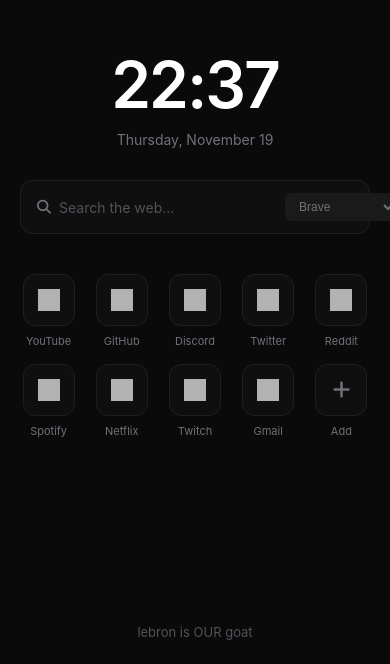
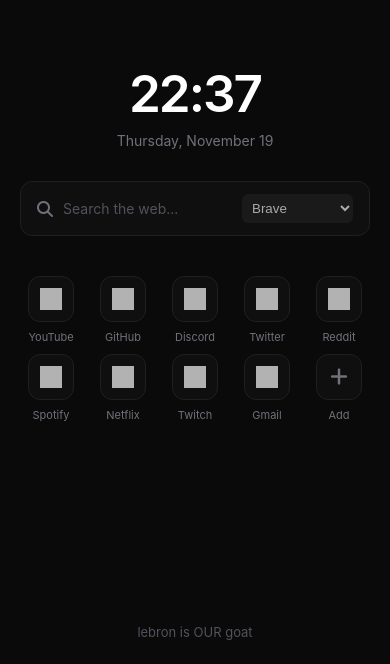
Before and after one commit to fiwe2/miniature-fiesta, a plain HTML site: page NT.html in a window 390 px wide. Shown: the part 180-844 px from the top of the page. Drawn offline with Linux system fonts and the light colour scheme; grey boxes are pictures that could not be loaded.

Commit message:
Enhance responsiveness and update shortcuts functionality
Added viewport meta tag and adjusted styles for better responsiveness. Updated search input and shortcuts rendering logic.

```diff
--- a/NT.html
+++ b/NT.html
@@ -1,10 +1,12 @@
+
 <!DOCTYPE html>
 <html lang="en">
-
 <head>
   <meta charset="UTF-8">
+  <meta name="viewport" content="width=device-width, initial-scale=1">
   <title>New Tab</title>
   <link rel="stylesheet" href="https://cdnjs.cloudflare.com/ajax/libs/font-awesome/6.4.0/css/all.min.css">
+
   <style>
     * {
       box-sizing: border-box;
@@ -13,7 +15,7 @@
     }
 
     body {
-      font-family: 'Inter', system-ui, sans-serif;
+      font-family: Inter, system-ui, sans-serif;
       background: #0a0a0a;
       color: #e4e4e7;
       min-height: 100vh;
@@ -27,43 +29,42 @@
     .clock {
       font-size: 4rem;
       font-weight: 600;
+      color: white;
       letter-spacing: -2px;
-      margin-bottom: 8px;
-      color: #ffffff;
     }
 
     .date {
+      color: #71717a;
       font-size: 14px;
-      color: #71717a;
-      margin-bottom: 32px;
+      margin: 8px 0 32px;
     }
 
     .search-box {
       display: flex;
       align-items: center;
-      gap: 8px;
+      gap: 10px;
+      width: 100%;
+      max-width: 500px;
+      padding: 12px 16px;
+      margin-bottom: 40px;
       background: #0f0f0f;
       border: 1px solid #1f1f1f;
       border-radius: 12px;
-      padding: 12px 16px;
-      width: 100%;
-      max-width: 500px;
-      margin-bottom: 40px;
     }
 
     .search-box i {
       color: #71717a;
-      font-size: 14px;
     }
 
     .search-box input {
       flex: 1;
-      background: transparent;
+      min-width: 0;
+      background: none;
       border: none;
       outline: none;
-      color: #e4e4e7;
+      color: white;
+      font: inherit;
       font-size: 14px;
-      font-family: inherit;
     }
 
     .search-box input::placeholder {
@@ -74,19 +75,17 @@
       background: #1a1a1a;
       border: none;
       border-radius: 6px;
-      color: #71717a;
-      padding: 6px 10px;
-      font-size: 12px;
+      padding: 6px;
+      color: #aaa;
       cursor: pointer;
-      outline: none;
     }
 
     .shortcuts {
       display: grid;
       grid-template-columns: repeat(5, 1fr);
       gap: 16px;
+      width: 100%;
       max-width: 500px;
-      width: 100%;
     }
 
     .shortcut {
@@ -94,20 +93,20 @@
       flex-direction: column;
       align-items: center;
       gap: 8px;
+      cursor: pointer;
       text-decoration: none;
-      cursor: pointer;
     }
 
     .shortcut-icon {
+      display: flex;
+      align-items: center;
+      justify-content: center;
       width: 52px;
       height: 52px;
       background: #0f0f0f;
       border: 1px solid #1f1f1f;
       border-radius: 12px;
-      display: flex;
-      align-items: center;
-      justify-content: center;
-      transition: all 0.15s;
+      transition: .15s;
     }
 
     .shortcut:hover .shortcut-icon {
@@ -118,45 +117,44 @@
     .shortcut-icon img {
       width: 22px;
       height: 22px;
-      filter: brightness(0) invert(0.7);
+      filter: brightness(0) invert(.7);
     }
 
     .shortcut-icon i {
+      color: #71717a;
       font-size: 20px;
-      color: #71717a;
     }
 
     .shortcut-label {
-      font-size: 11px;
-      color: #71717a;
-      text-align: center;
-      max-width: 60px;
+      max-width: 65px;
       overflow: hidden;
       text-overflow: ellipsis;
       white-space: nowrap;
+      color: #71717a;
+      font-size: 11px;
     }
 
     .shortcut:hover .shortcut-label {
-      color: #e4e4e7;
+      color: white;
     }
 
     .quote {
       position: fixed;
       bottom: 24px;
+      max-width: 400px;
+      color: #52525b;
       font-size: 13px;
-      color: #52525b;
-      max-width: 400px;
       text-align: center;
     }
 
     .loader {
+      display: none;
       position: fixed;
       inset: 0;
-      background: rgba(0, 0, 0, 0.9);
-      display: none;
+      z-index: 100;
       align-items: center;
       justify-content: center;
-      z-index: 100;
+      background: rgba(0, 0, 0, .9);
     }
 
     .loader.show {
@@ -167,20 +165,25 @@
       width: 32px;
       height: 32px;
       border: 2px solid #1f1f1f;
-      border-top-color: #ffffff;
+      border-top-color: white;
       border-radius: 50%;
-      animation: spin 0.8s linear infinite;
+      animation: spin .8s linear infinite;
     }
 
     @keyframes spin {
-      to {
-        transform: rotate(360deg);
-      }
+      to { transform: rotate(360deg); }
+    }
+
+    @media (max-width: 420px) {
+      .clock { font-size: 3.2rem; }
+      .shortcuts { gap: 10px; }
+      .shortcut-icon { width: 46px; height: 46px; }
     }
   </style>
 </head>
 
 <body>
+
   <div class="loader" id="loader">
     <div class="spinner"></div>
   </div>
@@ -190,7 +193,8 @@
 
   <form class="search-box" id="searchForm">
     <i class="fa-solid fa-magnifying-glass"></i>
-    <input type="text" id="searchInput" placeholder="Search the web..." autocomplete="off">
+    <input id="searchInput" placeholder="Search the web..." autocomplete="off">
+
     <select id="engine">
       <option value="https://search.brave.com/search?q=">Brave</option>
       <option value="https://duckduckgo.com/?q=">DuckDuckGo</option>
@@ -198,140 +202,157 @@
     </select>
   </form>
 
-  <div class="shortcuts" id="shortcuts">
-    <a class="shortcut" data-url="https://youtube.com">
-      <div class="shortcut-icon"><img src="https://cdn.jsdelivr.net/gh/simple-icons/simple-icons/icons/youtube.svg">
-      </div>
-      <span class="shortcut-label">YouTube</span>
-    </a>
-    <a class="shortcut" data-url="https://github.com">
-      <div class="shortcut-icon"><img src="https://cdn.jsdelivr.net/gh/simple-icons/simple-icons/icons/github.svg">
-      </div>
-      <span class="shortcut-label">GitHub</span>
-    </a>
-    <a class="shortcut" data-url="https://discord.com">
-      <div class="shortcut-icon"><img src="https://cdn.jsdelivr.net/gh/simple-icons/simple-icons/icons/discord.svg">
-      </div>
-      <span class="shortcut-label">Discord</span>
-    </a>
-    <a class="shortcut" data-url="https://twitter.com">
-      <div class="shortcut-icon"><img src="https://cdn.jsdelivr.net/gh/simple-icons/simple-icons/icons/x.svg"></div>
-      <span class="shortcut-label">Twitter</span>
-    </a>
-    <a class="shortcut" data-url="https://reddit.com">
-      <div class="shortcut-icon"><img src="https://cdn.jsdelivr.net/gh/simple-icons/simple-icons/icons/reddit.svg">
-      </div>
-      <span class="shortcut-label">Reddit</span>
-    </a>
-    <a class="shortcut" data-url="https://spotify.com">
-      <div class="shortcut-icon"><img src="https://cdn.jsdelivr.net/gh/simple-icons/simple-icons/icons/spotify.svg">
-      </div>
-      <span class="shortcut-label">Spotify</span>
-    </a>
-    <a class="shortcut" data-url="https://netflix.com">
-      <div class="shortcut-icon"><img src="https://cdn.jsdelivr.net/gh/simple-icons/simple-icons/icons/netflix.svg">
-      </div>
-      <span class="shortcut-label">Netflix</span>
-    </a>
-    <a class="shortcut" data-url="https://twitch.tv">
-      <div class="shortcut-icon"><img src="https://cdn.jsdelivr.net/gh/simple-icons/simple-icons/icons/twitch.svg">
-      </div>
-      <span class="shortcut-label">Twitch</span>
-    </a>
-    <a class="shortcut" data-url="https://mail.google.com">
-      <div class="shortcut-icon"><img src="https://cdn.jsdelivr.net/gh/simple-icons/simple-icons/icons/gmail.svg"></div>
-      <span class="shortcut-label">Gmail</span>
-    </a>
-    <div class="shortcut" id="addShortcut">
-      <div class="shortcut-icon"><i class="fa-solid fa-plus"></i></div>
-      <span class="shortcut-label">Add</span>
-    </div>
-  </div>
-
+  <div class="shortcuts" id="shortcuts"></div>
   <div class="quote" id="quote"></div>
 
   <script>
-    const $ = s => document.querySelector(s);
-    const nav = url => {
+    const $ = selector => document.querySelector(selector);
+
+    // Navigation
+    function navigate(url) {
       $('#loader').classList.add('show');
-      window.parent?.postMessage({ type: 'navigate', url }, '*');
-    };
+      window.parent.postMessage({ type: 'navigate', url }, '*');
+    }
 
     // Clock
     function updateClock() {
       const now = new Date();
-      $('#clock').textContent = now.toLocaleTimeString('en-US', { hour: '2-digit', minute: '2-digit', hour12: false });
-      $('#date').textContent = now.toLocaleDateString('en-US', { weekday: 'long', month: 'long', day: 'numeric' });
+
+      $('#clock').textContent = now.toLocaleTimeString('en-US', {
+        hour: '2-digit',
+        minute: '2-digit',
+        hour12: false
+      });
+
+      $('#date').textContent = now.toLocaleDateString('en-US', {
+        weekday: 'long',
+        month: 'long',
+        day: 'numeric'
+      });
     }
+
     updateClock();
     setInterval(updateClock, 1000);
 
     // Search
-    $('#searchForm').onsubmit = e => {
-      e.preventDefault();
-      const q = $('#searchInput').value.trim();
-      if (q) nav($('#engine').value + encodeURIComponent(q));
-    };
+    $('#searchForm').addEventListener('submit', event => {
+      event.preventDefault();
 
-    // Shortcuts
-    $('#shortcuts').onclick = e => {
-      const shortcut = e.target.closest('.shortcut[data-url]');
-      const addBtn = e.target.closest('#addShortcut');
+      const query = $('#searchInput').value.trim();
 
-      if (shortcut) {
-        e.preventDefault();
-        nav(shortcut.dataset.url);
-      } else if (addBtn) {
-        const name = prompt("Shortcut name:");
-        if (!name) return;
-        let url = prompt("URL:");
-        if (!url) return;
-        if (!url.startsWith('http')) url = 'https://' + url;
+      if (query) {
+        navigate($('#engine').value + encodeURIComponent(query));
+      }
+    });
 
-        const shortcuts = JSON.parse(localStorage.getItem('shortcuts') || '[]');
-        shortcuts.push({ name, url });
-        localStorage.setItem('shortcuts', JSON.stringify(shortcuts));
-        renderCustom();
+    // Default shortcuts
+    const defaultShortcuts = [
+      ['YouTube', 'youtube', 'https://youtube.com'],
+      ['GitHub', 'github', 'https://github.com'],
+      ['Discord', 'discord', 'https://discord.com'],
+      ['Twitter', 'x', 'https://twitter.com'],
+      ['Reddit', 'reddit', 'https://reddit.com'],
+      ['Spotify', 'spotify', 'https://spotify.com'],
+      ['Netflix', 'netflix', 'https://netflix.com'],
+      ['Twitch', 'twitch', 'https://twitch.tv'],
+      ['Gmail', 'gmail', 'https://mail.google.com']
+    ];
+
+    // Create shortcut
+    function createShortcut(name, url, icon) {
+      const item = document.createElement('div');
+      item.className = 'shortcut';
+      item.dataset.url = url;
+
+      const iconBox = document.createElement('div');
+      iconBox.className = 'shortcut-icon';
+
+      if (icon) {
+        const img = document.createElement('img');
+        img.src = `https://cdn.jsdelivr.net/gh/simple-icons/simple-icons/icons/${icon}.svg`;
+        img.alt = '';
+        iconBox.append(img);
+      } else {
+        iconBox.innerHTML = '<i class="fa-solid fa-link"></i>';
       }
-    };
 
-    function renderCustom() {
-      document.querySelectorAll('.custom-shortcut').forEach(e => e.remove());
-      const shortcuts = JSON.parse(localStorage.getItem('shortcuts') || '[]');
-      const addBtn = $('#addShortcut');
+      const label = document.createElement('span');
+      label.className = 'shortcut-label';
+      label.textContent = name;
 
-      shortcuts.forEach(s => {
-        const div = document.createElement('div');
-        div.className = 'shortcut custom-shortcut';
-        div.dataset.url = s.url;
-        div.innerHTML = `
-          <div class="shortcut-icon"><i class="fa-solid fa-link"></i></div>
-          <span class="shortcut-label">${s.name}</span>
-        `;
-        addBtn.before(div);
-      });
+      item.append(iconBox, label);
+      $('#shortcuts').append(item);
     }
 
-    // Quote
+    // Display shortcuts
+    function renderShortcuts() {
+      $('#shortcuts').innerHTML = '';
+
+      defaultShortcuts.forEach(([name, icon, url]) => {
+        createShortcut(name, url, icon);
+      });
+
+      const saved = JSON.parse(localStorage.getItem('shortcuts') || '[]');
+
+      saved.forEach(item => {
+        createShortcut(item.name, item.url);
+      });
+
+      createShortcut('Add', '', null);
+      $('#shortcuts').lastElementChild.id = 'addShortcut';
+      $('#addShortcut .shortcut-icon').innerHTML =
+        '<i class="fa-solid fa-plus"></i>';
+    }
+
+    // Shortcut clicks
+    $('#shortcuts').addEventListener('click', event => {
+      const item = event.target.closest('.shortcut');
+
+      if (!item) return;
+
+      if (item.id === 'addShortcut') {
+        const name = prompt('Shortcut name:');
+        if (!name) return;
+
+        let url = prompt('URL:');
+        if (!url) return;
+
+        if (!/^https?:\/\//i.test(url)) {
+          url = 'https://' + url;
+        }
+
+        const saved = JSON.parse(localStorage.getItem('shortcuts') || '[]');
+        saved.push({ name, url });
+
+        localStorage.setItem('shortcuts', JSON.stringify(saved));
+        renderShortcuts();
+      } else {
+        navigate(item.dataset.url);
+      }
+    });
+
+    // Random quote
     const quotes = [
-    "so tuff",
-    "it is what it is",
-    "do ur work",
-    "this is what happens when u dont touch grass",
-    "FULL BOX",
-    "FULL PIECE",
-    "200!",
-    "press esc + refresh + power button for hacks",
-    "press ctrl+x to hide your screen",
-    "change the tab title and favicon in settings",
-    "TEACHERR!",
-    "lebron lebron lebronn james",
-    "lebron is OUR goat"
-];
-    $('#quote').textContent = quotes[Math.floor(Math.random() * quotes.length)];
+      'so tuff',
+      'it is what it is',
+      'do ur work',
+      'this is what happens when u dont touch grass',
+      'FULL BOX',
+      'FULL PIECE',
+      '200!',
+      'press esc + refresh + power button for hacks',
+      'press ctrl+x to hide your screen',
+      'change the tab title and favicon in settings',
+      'TEACHERR!',
+      'lebron lebron lebronn james',
+      'lebron is OUR goat'
+    ];
 
-    renderCustom();
+    $('#quote').textContent =
+      quotes[Math.floor(Math.random() * quotes.length)];
+
+    renderShortcuts();
   </script>
+
 </body>
-
 </html>
```
